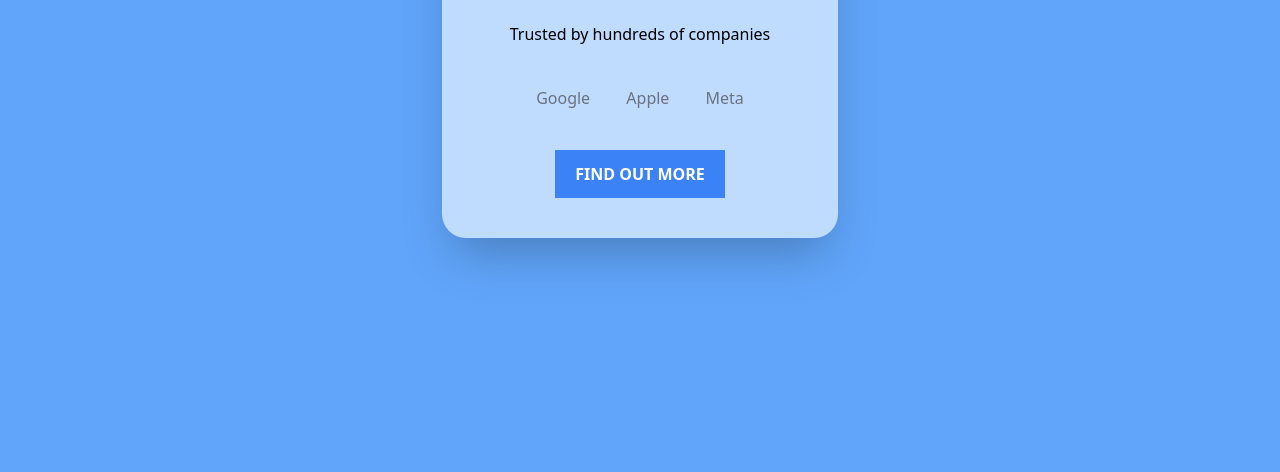
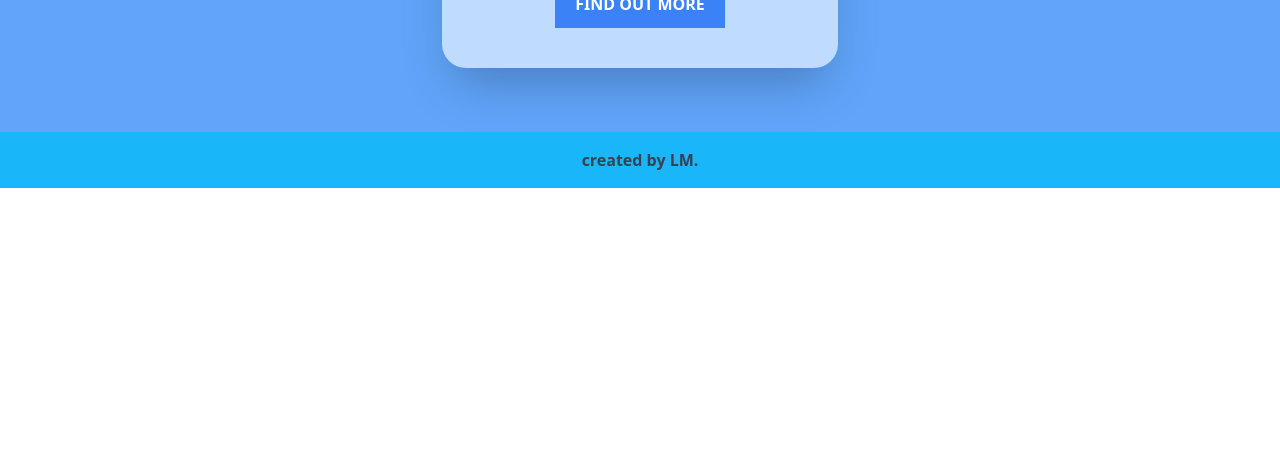
Before and after one commit to GooferG/test-landing, a website: page index.html in a window 1280 px wide. Shown: the part 328-800 px from the top of the page. Drawn offline with Linux system fonts and the light colour scheme.

Commit message:
updated the button and page itself

```diff
--- a/index.html
+++ b/index.html
@@ -8,9 +8,9 @@
     <title>Document</title>
   </head>
   <body class="">
-    <section class="flex items-center py-16 h-screen bg-blue-400">
+    <section class="flex items-center py-16 h-auto bg-blue-400">
       <div
-        class="py-10 bg-blue-200 rounded-3xl p-8 m-auto shadow-2xl hover:bg-green-200"
+        class="py-10 bg-blue-200 rounded-3xl p-8 m-auto shadow-2xl hover:bg-blue-300"
       >
         <h1
           class="text-center text-3xl mb-10 font-extrabold tracking-tight text-gray-900"
@@ -24,11 +24,19 @@
           <li class="inline text-gray-500 mx-4">Meta</li>
         </ul>
         <button
-          class="block text-white font-black bg-blue-500 px-5 py-3 mx-auto mt-10 uppercase hover:bg-yellow-500"
+          class="block text-white font-black bg-blue-500 px-5 py-3 mx-auto mt-10 uppercase hover:bg-blue-700"
         >
           Find out more
         </button>
       </div>
     </section>
+    <footer class="bg-gray-200 text-center lg:text-left">
+      <div
+        class="text-gray-700 text-center p-4 font-black"
+        style="background-color: rgba(7, 178, 251, 0.918)"
+      >
+        created by LM.
+      </div>
+    </footer>
   </body>
 </html>
```
Also changed, not shown: tailwind/output.css.
